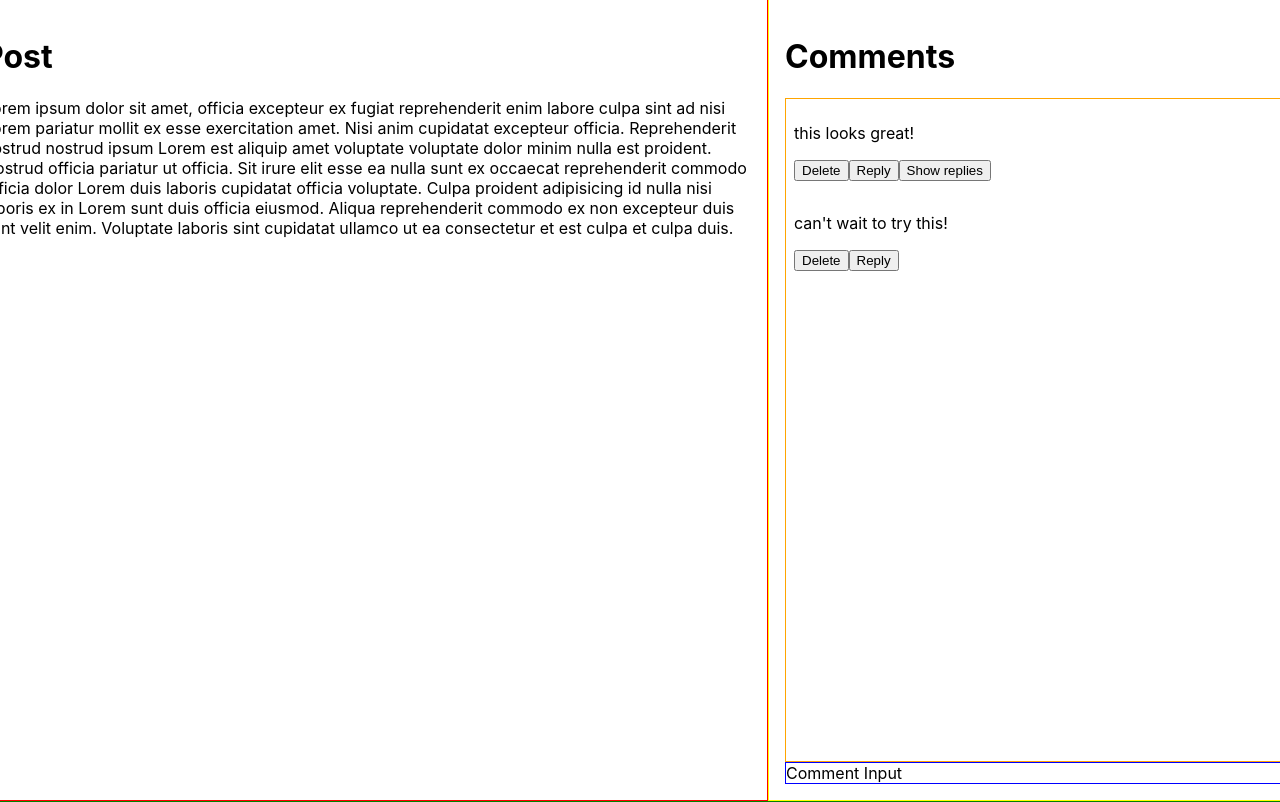
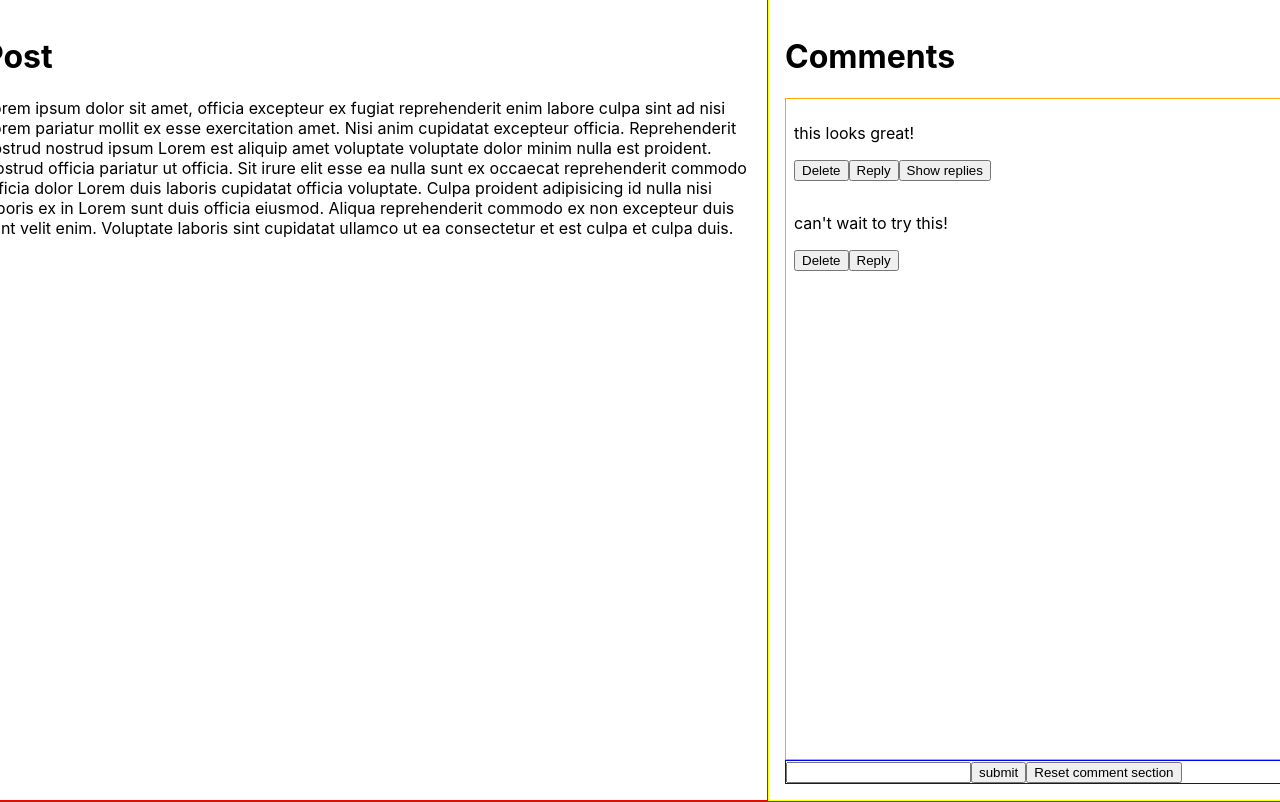
Before and after one commit to Snwblnd/2vJcYy4U, a React (Create React App) app: page / in a window 1280 px wide. Shown: the top 802 px of the page. Built offline with nearby package versions, Linux system fonts and the light colour scheme.

Commit message:
add addcomment func and clearcomments

```diff
--- a/src/components/post/CommentInput.js
+++ b/src/components/post/CommentInput.js
@@ -1,7 +1,57 @@
+import { useState } from "react";
+import { commentInit, updateComments } from "./PostUtils";
 import "./post.css";
 
 const CommentInput = () => {
-  return <div className="comment-input">Comment Input</div>;
+  const [comment, setComment] = useState("");
+
+  const handleInputChange = (event) => {
+    setComment(event.target.value);
+  };
+  return (
+    <div className="comment-input">
+      <input
+        className="reply-field"
+        type="text"
+        value={comment}
+        onChange={handleInputChange}
+      />
+      <button
+        className="submit-comment-button"
+        onClick={() => addComment(comment)}
+      >
+        submit
+      </button>
+      <button className="reset-comments-button" onClick={() => clearComments()}>
+        Reset comment section
+      </button>
+    </div>
+  );
+};
+
+const addComment = (commentText) => {
+  const commentId = Number(localStorage.getItem("idCounter")) + 1;
+  const newComment = {
+    commentId,
+    commentText,
+    isDeleted: false,
+  };
+
+  const comments = JSON.parse(localStorage.getItem("comments")) || [];
+
+  comments.push(newComment);
+
+  updateComments(comments);
+  localStorage.setItem("idCounter", commentId);
+};
+
+const clearComments = () => {
+  localStorage.removeItem("ranOnce");
+  localStorage.removeItem("comments");
+  localStorage.removeItem("idCounter");
+
+  commentInit();
+  window.dispatchEvent(new CustomEvent("updateList"));
 };
 
 export default CommentInput;
```
